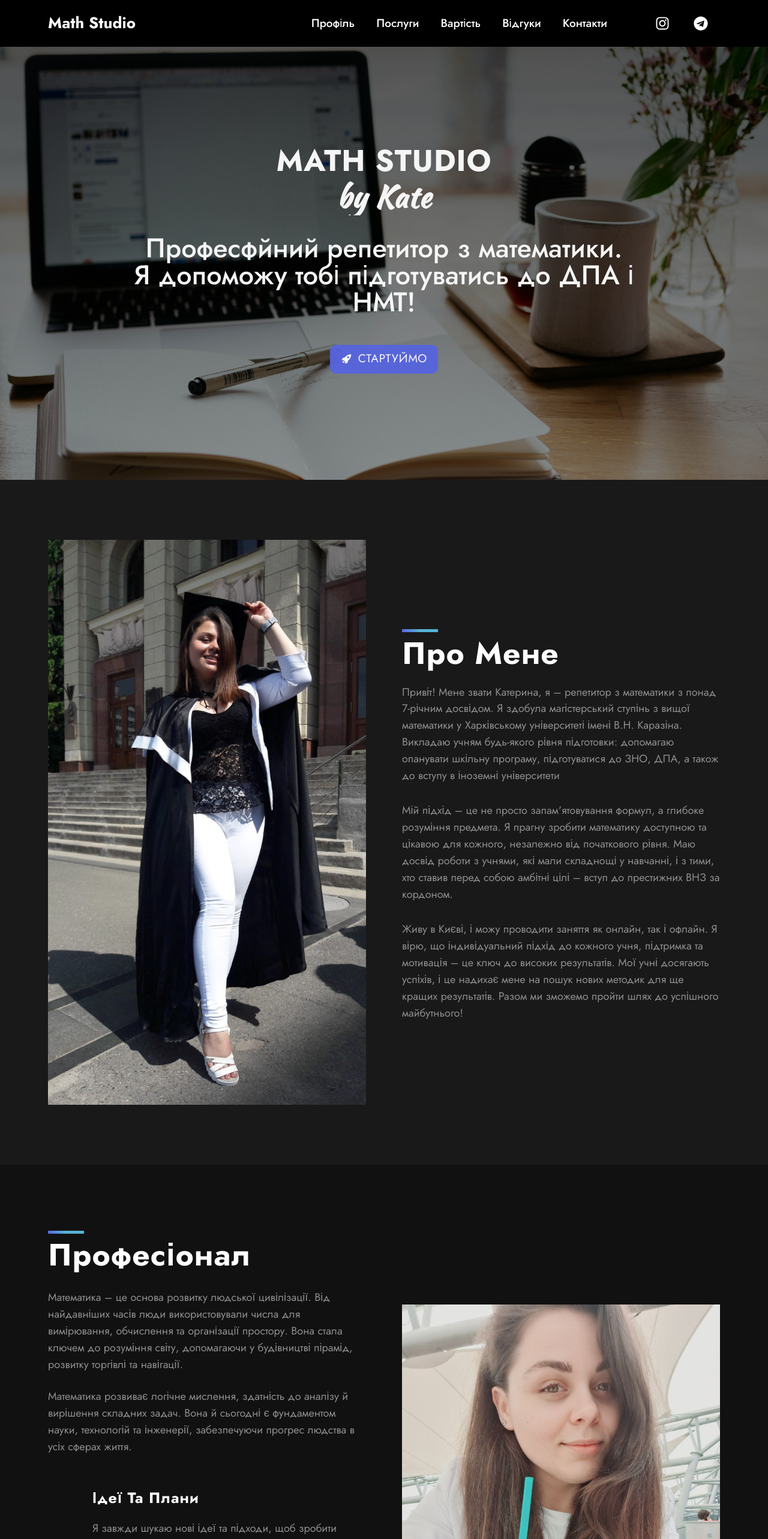
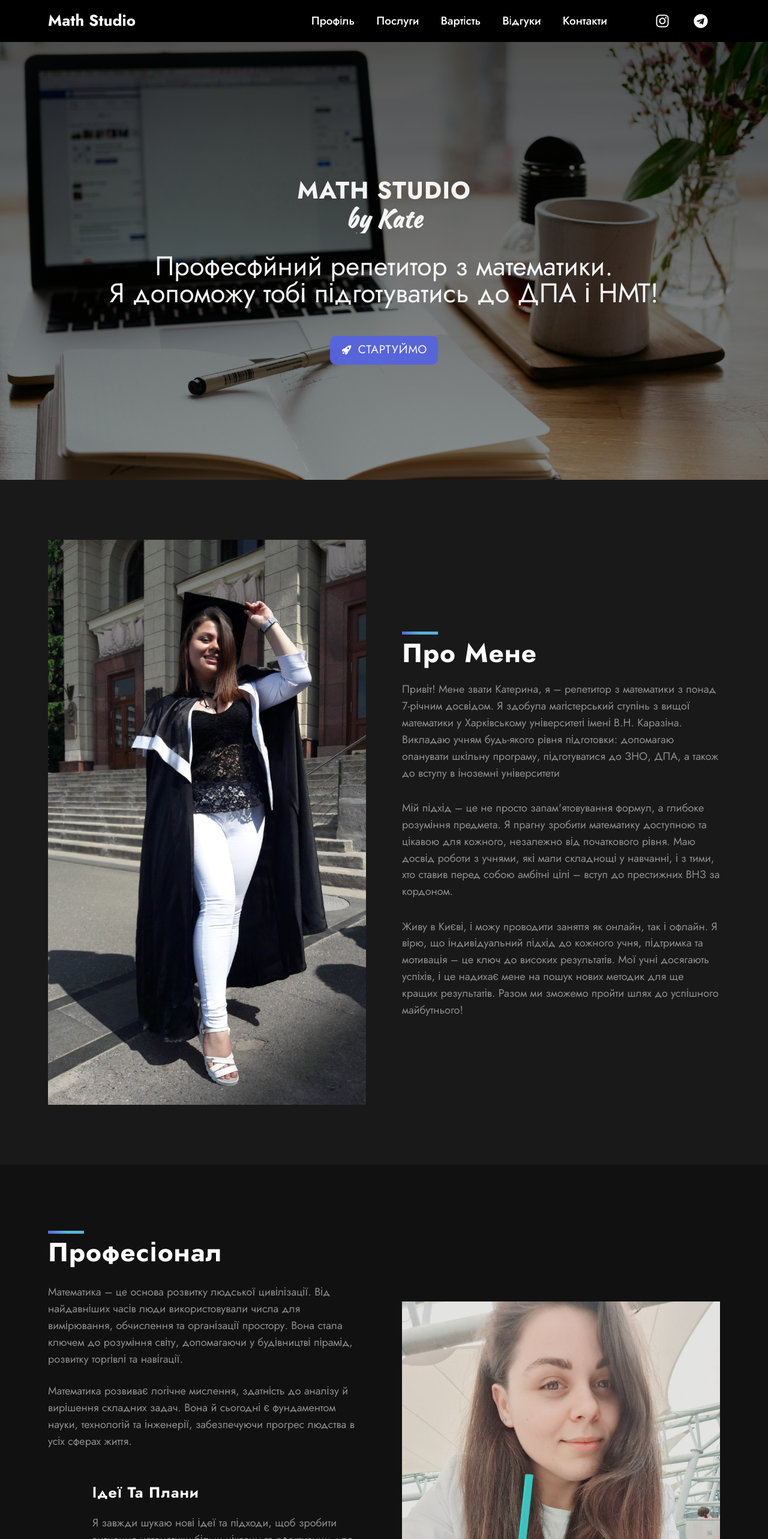
Before and after one commit to myrgorod/MathStudio, a React (Create React App) app: page / in a window 1280 px wide. Shown: the top 2566 px of the page at 60% size. Built offline with nearby package versions, Linux system fonts and the light colour scheme; a web font is replaced by a local one.

Commit message:
font-size corrected

```diff
--- a/src/App.css
+++ b/src/App.css
@@ -139,9 +139,9 @@ select {
   color: var(--clr-gray);
 }
 .text-lead {
-  font-size: 3rem;
+  font-size: 2rem;
   line-height: 1;
-  font-weight: 500;
+  font-weight: 400;
   color: var(--clr-whitesmoke);
 }
 
--- a/src/components/About/About.jsx
+++ b/src/components/About/About.jsx
@@ -12,7 +12,7 @@ const About = () => {
           </div>
           <div className="content-raght">
             <div className="section-t">
-              <h3>Про мене</h3>
+              <h4>Про мене</h4>
             </div>
             <p className="text">
               Привіт! Мене звати Катерина, я – репетитор з математики з понад
--- a/src/components/Contact/Contact.jsx
+++ b/src/components/Contact/Contact.jsx
@@ -19,7 +19,7 @@ const Contact = () => {
         <div className="contact-content grid text-center">
           <div className="contact-left">
             <div className="section-t">
-              <h3>напиши мені</h3>
+              <h4>напиши мені</h4>
               <p className="text">
                 Запрошую всіх учнів на цікаве та продуктивне навчання! Якщо у
                 вас є питання або бажаєте приєднатися до занять, напишіть мені
--- a/src/components/Header/Header.css
+++ b/src/components/Header/Header.css
@@ -3,14 +3,15 @@
   background: linear-gradient(rgba(0, 0, 0, 0.7), rgba(0, 0, 0, 0.4)),
     url("../../assets/images/header_1.jpg") center/cover no-repeat;
 }
-.container-top{
-	margin-top: 30px;
+.container-top {
+  margin-top: 50px;
+  padding-top: 50px;
 }
 .header-content .text-lead {
   margin: 3.2rem 0 4.9rem 0;
 }
 .header-title {
-  font-size: 50px;
+  /* font-size: 60px; */
   /* font-weight: 500; */
   line-height: 1.2;
   background: var(--clr-whitesmoke);
@@ -33,17 +34,18 @@
   color: red;
 }
 
-@media screen and (min-width: 600px) {
+@media screen and (min-width: 576px) {
   .header-title {
-    font-size: 50px;
+    font-size: 40px;
   }
   .header-content * {
     max-width: 920px;
   }
-  .text-lead{
-	font-size: 45px;
+  .text-lead {
+    font-size: 45px;
   }
-  .container-top{
-	margin-top: 60px;
+  /* .container-top {
+    padding-top: 80px;
+	margin-top: 80px;
+  } */
 }
-}
--- a/src/components/Navbar/Navbar.css
+++ b/src/components/Navbar/Navbar.css
@@ -2,7 +2,7 @@
   position: fixed;
   top: 0;
   left: 0;
-  height: 78px;
+  height: 70px;
   background-color: var(--clr-black);
   z-index: 999;
 }
--- a/src/components/Qualities/Qualities.css
+++ b/src/components/Qualities/Qualities.css
@@ -21,4 +21,5 @@
     align-items: center;
     column-gap: 60px;
   }
+
 }
--- a/src/components/Qualities/Qualities.jsx
+++ b/src/components/Qualities/Qualities.jsx
@@ -10,7 +10,7 @@ const Qualities = () => {
         <div className="qualities-content grid">
           <div className="content-left">
             <div className="section-t">
-              <h3>Професіонал</h3>
+              <h4>Професіонал</h4>
               <p className="text">
                 Математика – це основа розвитку людської цивілізації. Від
                 найдавніших часів люди використовували числа для вимірювання,
@@ -34,7 +34,7 @@ const Qualities = () => {
                       {quality.icon}
                     </div>
                     <div className="item-text">
-                      <h3 className="item-title fs-25">{quality.title}</h3>
+                      <h4 className="item-title fs-25">{quality.title}</h4>
                       <p className="text">{quality.text}</p>
                     </div>
                   </div>
--- a/src/components/Testimonials/Testimonials.jsx
+++ b/src/components/Testimonials/Testimonials.jsx
@@ -20,7 +20,7 @@ const Testimonials = () => {
       <div className="container">
         <div className="testimonials-content">
           <div className="section-t text-center">
-            <h3>Відгуки учнів</h3>
+            <h4>Відгуки учнів</h4>
             <p className="text">
               Як вчитель, я завжди щиро радію успіхам своїх учнів і хочу
               поділитися відгуками про нашу спільну роботу. У процесі навчання
```
